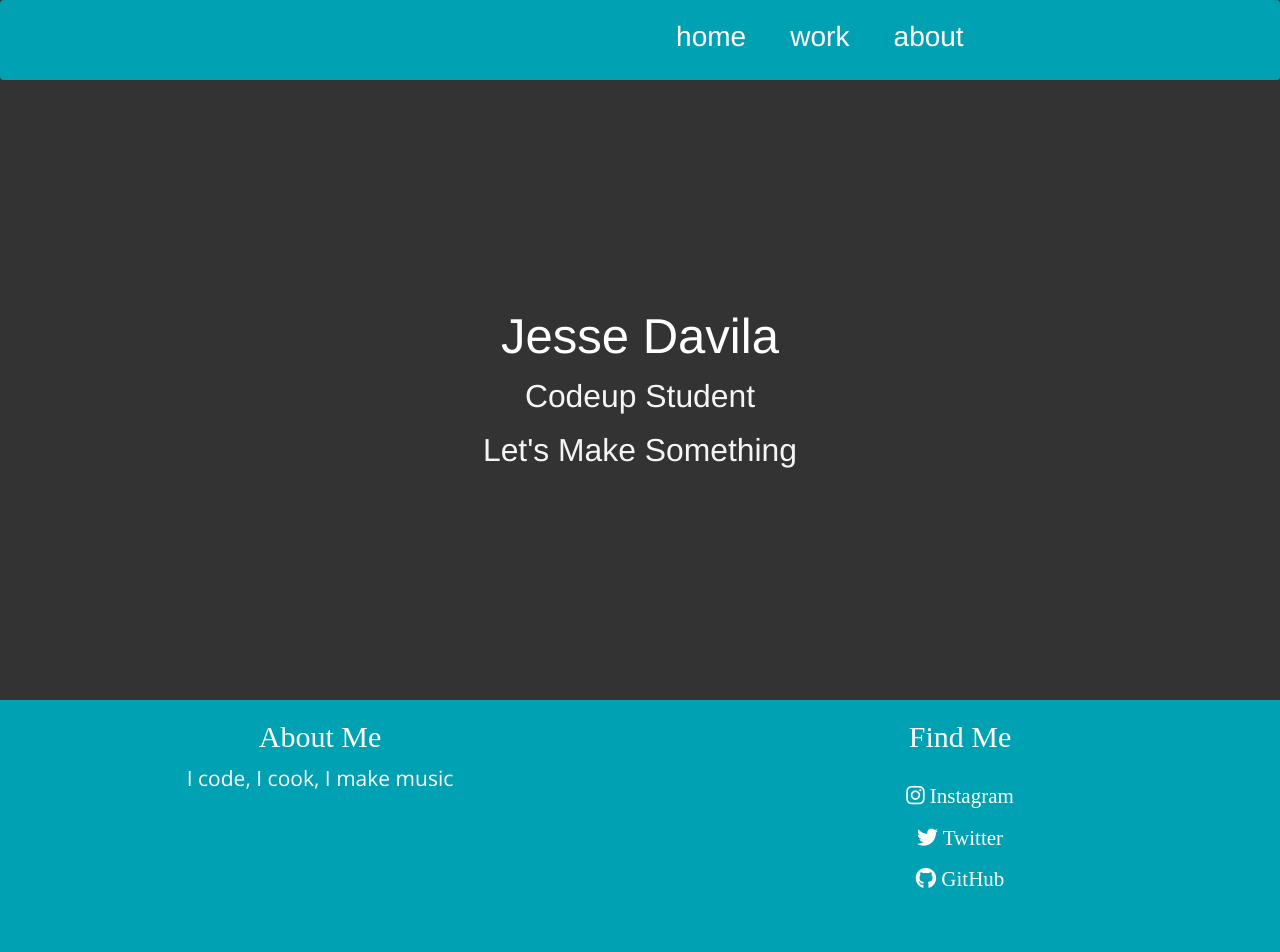
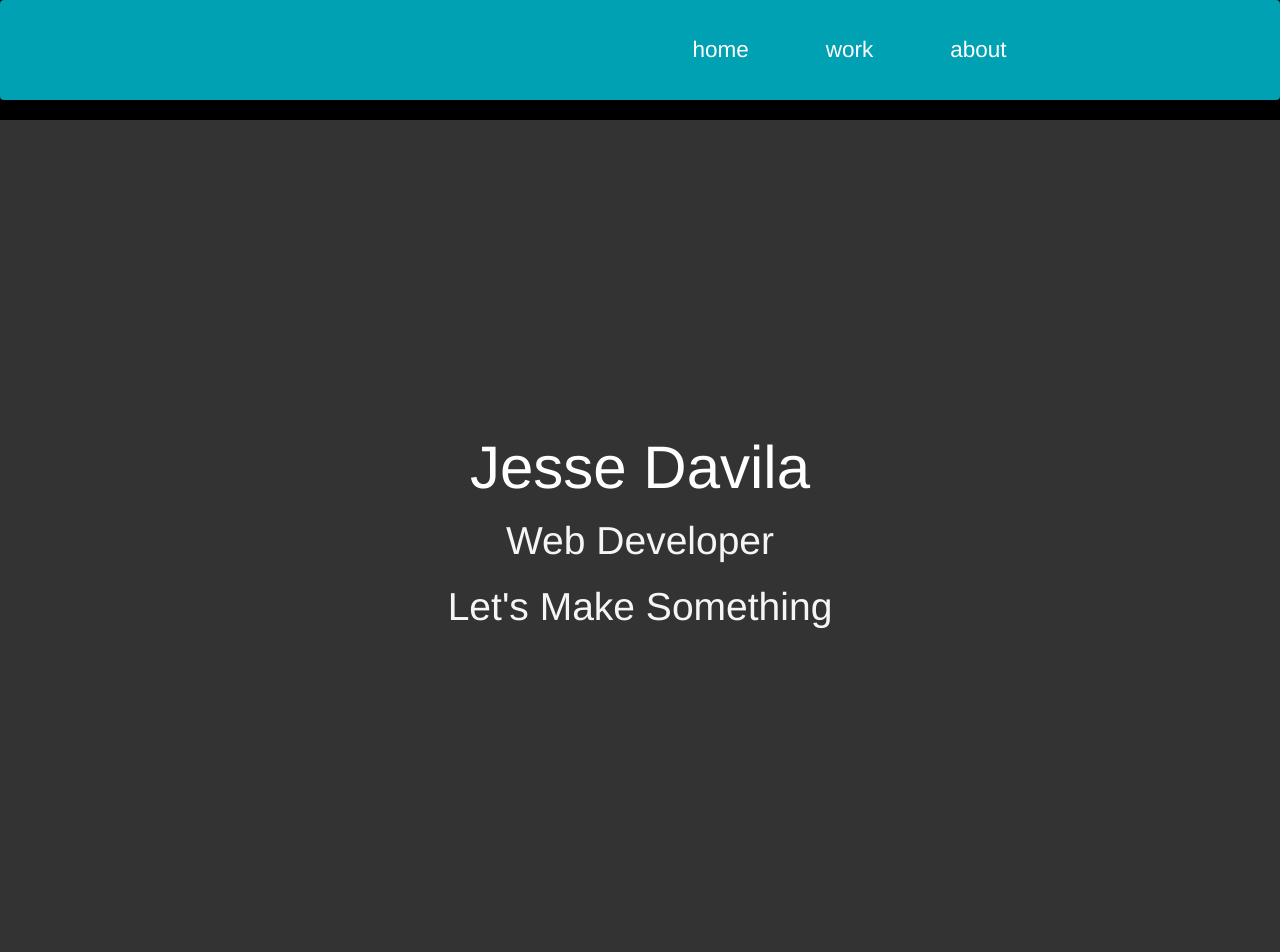
Before and after one commit to jessdavila3/personal-site, a plain HTML site: page index.html in a window 1280 px wide. Shown: the top 952 px of the page. Drawn offline with nearby package versions, Linux system fonts and the light colour scheme; a web font is replaced by a local one.

Commit message:
changes to css and html on index. working on whitespace bug below bottom nav.

```diff
--- a/css/personal_page_styling.css
+++ b/css/personal_page_styling.css
@@ -1,12 +1,14 @@
-.wrapper {
-    margin:0 0 0 0;
+body {
+    color: white;
+    background-color: black;
+    margin: 0;
     padding: 0 0 0 0;
-    width: 100%;
+    font-size: 1.5em;
 }
 
-body {
-    background-color: #333;
-    color: white;
+.navbar {
+    margin-top: 0;
+    margin-bottom: 0 !important;
 }
 
 p {
@@ -23,19 +25,19 @@ a:visited {
 
 .btm-info-field ul {
     list-style-type: none;
-    padding:2%;
-
+    padding: 1em;
 }
 
 ul li {
-    padding:1%;
+    padding: 1em;
 }
 
 .navbar {
-    font-size: 2em;
+    font-size: 1.5em;
     background-color: #00A1B2;
-    height: 80px;
+    height: 100px;
     width: 100%;
+    margin-bottom: 0;
 }
 
 .nav-pills {
@@ -43,20 +45,28 @@ ul li {
 }
 
 .btm-info-field {
-    height: 275px;
+    height: 100%;
     background-color: #00A1B2;
     font-size: 1.5em;
     font-family: 'Rasa', serif;
+    margin-bottom: 0;
+    padding-bottom: 0;
 }
 
 /*home page*/
 #banner-bg {
     width: 100%;
-    height: 600px;
+    height: 60em;
+    background-color: #333;
+    background-size: cover;
+    margin-top: 0;
+    padding-top: 0;
+    margin-bottom: 0;
+    padding-bottom: 0;
 }
 
 h1#banner-name {
-    font-size: 3.5em;
+    font-size: 4em;
     position: relative;
     top:35%;
 }
--- a/index.html
+++ b/index.html
@@ -9,7 +9,7 @@
     <link href="https://fonts.googleapis.com/css?family=Open+Sans|Rasa|Roboto" rel="stylesheet"></head>
 <body>
 <main>
-    <nav class="navbar" role="navigation">
+    <nav class="navbar nav" role="navigation">
         <div class="col-sm-6 pull-right">
             <ul class="nav nav-pills">
                 <li>
@@ -25,7 +25,7 @@
         </div>
     </nav>
     <div id="banner-bg">
-        <h1 class="text-center" id="banner-name">Jesse Davila<br><small>Codeup Student<br>Let's Make Something</small></h1>
+        <h1 class="text-center" id="banner-name">Jesse Davila<br><small>Web Developer<br>Let's Make Something</small></h1>
     </div>
     <nav class="btm-info-field">
         <div class="col-md-6">
```
Also changed, not shown: my_work.html (+0 -3 lines).
